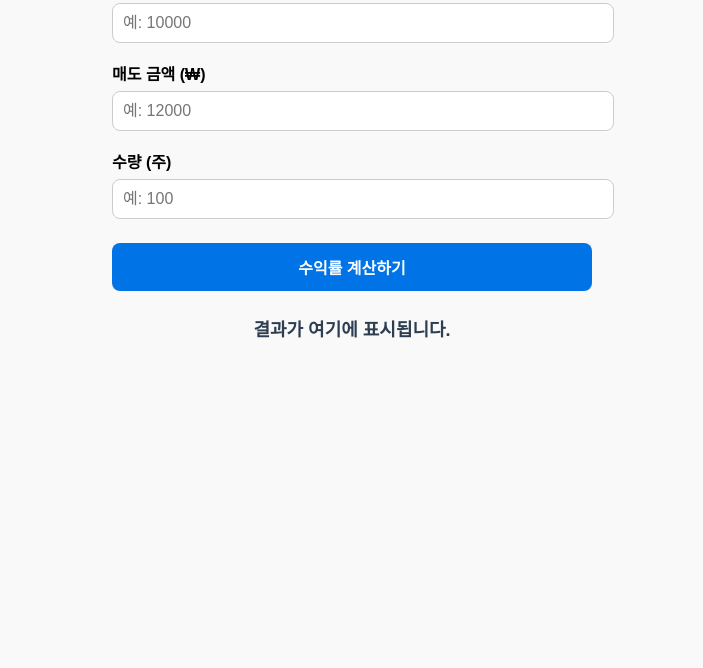
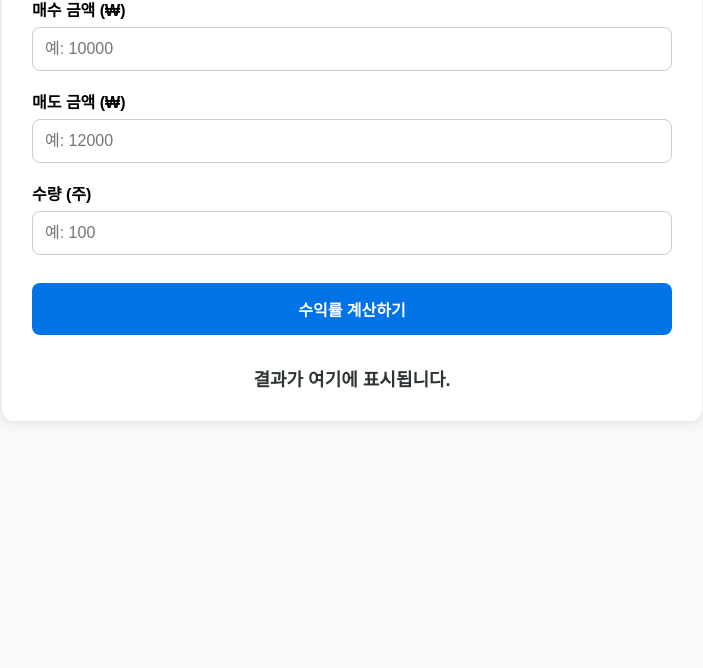
Before and after one commit to omegajj67-tech/legendary-spoon, a plain HTML site: page index.html in a window 1280 px wide. Shown: the part 132-800 px from the top of the page, without its empty margins (288-991 px from the left). Drawn offline with Linux system fonts and the light colour scheme.

Commit message:
Add files via upload

```diff
--- a/index.html
+++ b/index.html
@@ -1,61 +1,70 @@
 <!DOCTYPE html>
 <html lang="ko">
 <head>
-  <meta charset="UTF-8">
-  <meta name="viewport" content="width=device-width, initial-scale=1.0">
+  <meta charset="UTF-8" />
+  <meta name="viewport" content="width=device-width, initial-scale=1.0" />
   <title>주식 수익률 계산기</title>
   <style>
+    * { box-sizing: border-box; }
     body {
       font-family: 'Pretendard', sans-serif;
-      background: #f9f9f9;
+      background-color: #f8f9fa;
+      margin: 0;
+      padding: 20px;
+    }
+    .container {
+      max-width: 700px;
+      margin: 0 auto;
+      background: #fff;
+      border-radius: 12px;
+      box-shadow: 0 2px 12px rgba(0, 0, 0, 0.1);
       padding: 30px;
-      max-width: 480px;
-      margin: auto;
     }
     h2 {
       text-align: center;
-      color: #333;
+      margin-bottom: 24px;
+      color: #2c3e50;
     }
     label {
-      font-weight: 600;
+      font-weight: bold;
+      margin-top: 18px;
       display: block;
-      margin-top: 18px;
-      margin-bottom: 6px;
     }
     input {
       width: 100%;
-      padding: 10px;
+      padding: 12px;
+      margin-top: 6px;
       font-size: 16px;
       border: 1px solid #ccc;
       border-radius: 8px;
     }
     button {
-      margin-top: 24px;
       width: 100%;
-      padding: 12px;
+      margin-top: 28px;
+      padding: 14px;
       font-size: 16px;
       font-weight: bold;
-      background: #0073e6;
-      color: #fff;
+      color: white;
+      background-color: #0073e6;
       border: none;
       border-radius: 8px;
       cursor: pointer;
     }
     button:hover {
-      background: #005bb5;
+      background-color: #005bb5;
     }
     #result {
-      margin-top: 24px;
+      margin-top: 30px;
       font-size: 18px;
       font-weight: bold;
+      color: #2d3436;
       text-align: center;
-      color: #2c3e50;
     }
   </style>
 </head>
 <body>
+  <div class="container">
     <h2>📈 주식 수익률 계산기</h2>
-
     <label for="buyPrice">매수 금액 (₩)</label>
     <input type="number" id="buyPrice" placeholder="예: 10000" />
 
@@ -66,8 +75,8 @@
     <input type="number" id="quantity" placeholder="예: 100" />
 
     <button onclick="calculate()">수익률 계산하기</button>
-
     <div id="result">결과가 여기에 표시됩니다.</div>
+  </div>
 
   <script>
     function calculate() {
@@ -75,8 +84,8 @@
       const sell = parseFloat(document.getElementById("sellPrice").value);
       const qty = parseFloat(document.getElementById("quantity").value);
 
-      if (isNaN(buy) || isNaN(sell) || isNaN(qty)) {
-        document.getElementById("result").innerText = "정확한 값을 입력해주세요.";
+      if (isNaN(buy) || isNaN(sell) || isNaN(qty) || buy <= 0 || sell <= 0 || qty <= 0) {
+        document.getElementById("result").innerText = "모든 값을 정확히 입력해주세요.";
         return;
       }
 
```
Lines whose indentation alone changed are shown as unchanged.
